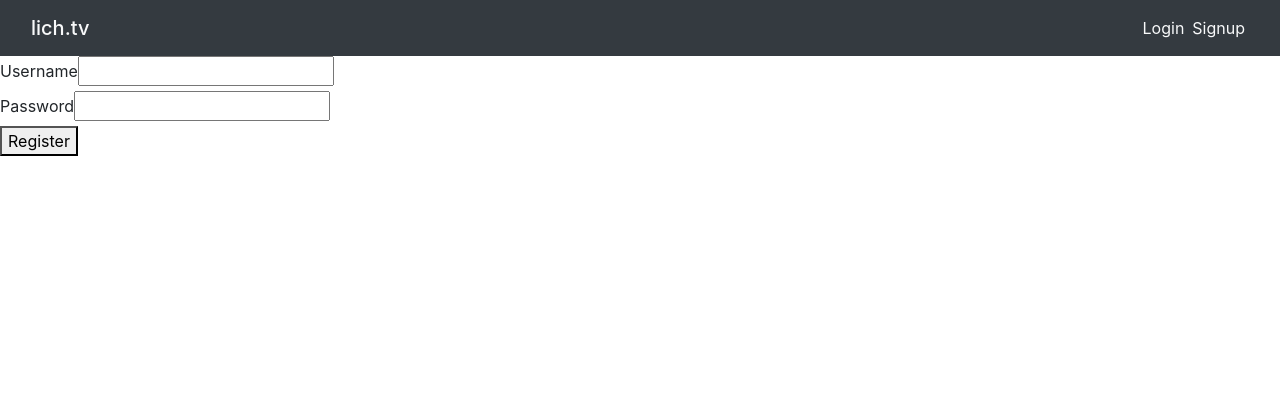
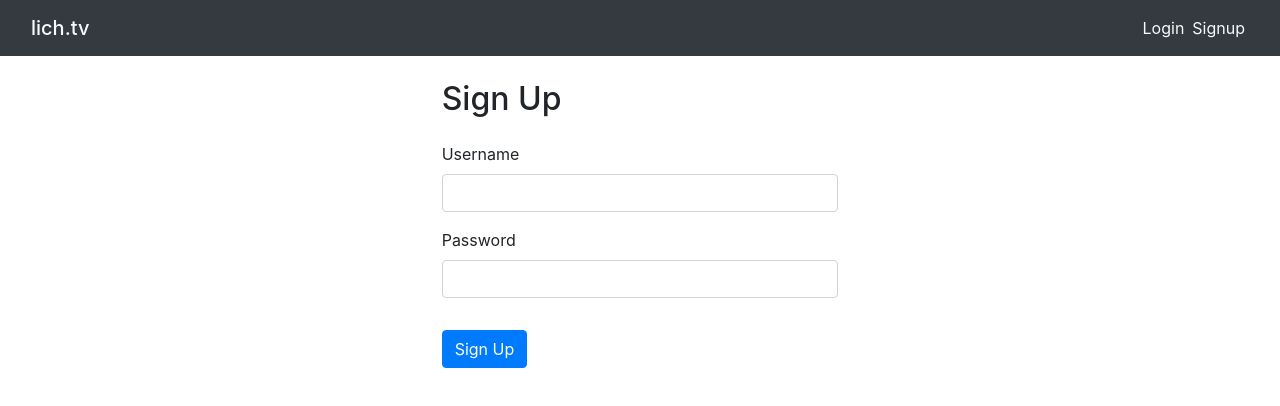
Before and after one commit to essemd/lich-tv, a React (Create React App) app in the folder client/: page /signup in a window 1280 px wide. Shown: the top 406 px of the page. Built offline with nearby package versions, Linux system fonts and the light colour scheme.

Commit message:
fix dead navbar links and bootstrap-ify the login/signup forms

```diff
--- a/client/src/components/login.js
+++ b/client/src/components/login.js
@@ -2,23 +2,27 @@ import React from "react";
 
 export default function Login(props) {
     return (
-        <html>
-            <head></head>
-            <body>
-                <form action="/login" method="post">
-                    <div>
-                        <label for="username">Username</label>
-                        <input id="username" name="username" type="text" autocomplete="username" required />
-                    </div>
-                    <div>
-                        <label for="current-password">Password</label>
-                        <input id="current-password" name="password" type="password" autocomplete="current-password" required />
-                    </div>
-                    <div>
-                        <button type="submit">Sign in</button>
-                    </div>
-                </form>
-            </body>
-        </html>
+        <div className="mt-4 container-fluid">
+            <div className="row">
+                <div className="col-4"></div>
+                <div className="col-4">
+                    <h2 className="mb-4">Log In</h2>
+                    <form action="/login" method="post">
+                        <div className="form-group">
+                            <label className="mr-2" htmlFor="username">Username</label>
+                            <input className="form-control" id="username" name="username" type="text" autoComplete="username" required />
+                        </div>
+                        <div className="form-group">
+                            <label className="mr-2" htmlFor="current-password">Password</label>
+                            <input className="form-control" id="current-password" name="password" type="password" autoComplete="current-password" required />
+                        </div>
+                        <div className="form-group">
+                            <button type="submit" className="mt-3 btn btn-primary">Log In</button>
+                        </div>
+                        <div className="col-4"></div>
+                    </form>
+                </div>
+            </div>
+        </div>
     );
 }
--- a/client/src/components/navbar.js
+++ b/client/src/components/navbar.js
@@ -2,12 +2,12 @@ import React from "react";
 
 export default function Navbar(props) {
     return (
-        <nav class="navbar navbar-light bg-dark">
-            <div class="container-fluid">
-                <span class="navbar-brand mb-0 h1 text-light">lich.tv</span>
-                <ul class="flex-row navbar-nav text-light justify-content-end">
-                    <li class="nav-item m-1"><a class="text-reset text-decoration-none" href="#">Login</a></li>
-                    <li class="nav-item m-1"><a class="text-reset text-decoration-none" href="#">Signup</a></li>
+        <nav className="navbar navbar-light bg-dark">
+            <div className="container-fluid">
+                <a className="navbar-brand mb-0 h1 text-light" href="/">lich.tv</a>
+                <ul className="flex-row navbar-nav text-light justify-content-end">
+                    <li className="nav-item m-1"><a className="text-reset text-decoration-none" href="/login">Login</a></li>
+                    <li className="nav-item m-1"><a className="text-reset text-decoration-none" href="/signup">Signup</a></li>
                 </ul>
             </div>
         </nav>
--- a/client/src/components/signup.js
+++ b/client/src/components/signup.js
@@ -2,23 +2,27 @@ import React from "react";
 
 export default function Signup(props) {
     return (
-        <html>
-            <head></head>
-            <body>
-                <form action="/register" method="post">
-                    <div>
-                        <label for="username">Username</label>
-                        <input id="username" name="username" type="text" autocomplete="username" required />
-                    </div>
-                    <div>
-                        <label for="current-password">Password</label>
-                        <input id="current-password" name="password" type="password" autocomplete="current-password" required />
-                    </div>
-                    <div>
-                        <button type="submit">Register</button>
-                    </div>
-                </form>
-            </body>
-        </html>
+        <div className="mt-4 container-fluid">
+            <div className="row">
+                <div className="col-4"></div>
+                <div className="col-4">
+                    <h2 className="mb-4">Sign Up</h2>
+                    <form action="/signup" method="post">
+                        <div className="form-group">
+                            <label className="mr-2" htmlFor="username">Username</label>
+                            <input className="form-control" id="username" name="username" type="text" autoComplete="username" required />
+                        </div>
+                        <div className="form-group">
+                            <label className="mr-2" htmlFor="current-password">Password</label>
+                            <input className="form-control" id="current-password" name="password" type="password" autoComplete="current-password" required />
+                        </div>
+                        <div className="form-group">
+                            <button type="submit" className="mt-3 btn btn-primary">Sign Up</button>
+                        </div>
+                        <div className="col-4"></div>
+                    </form>
+                </div>
+            </div>
+        </div>
     );
 }
```
